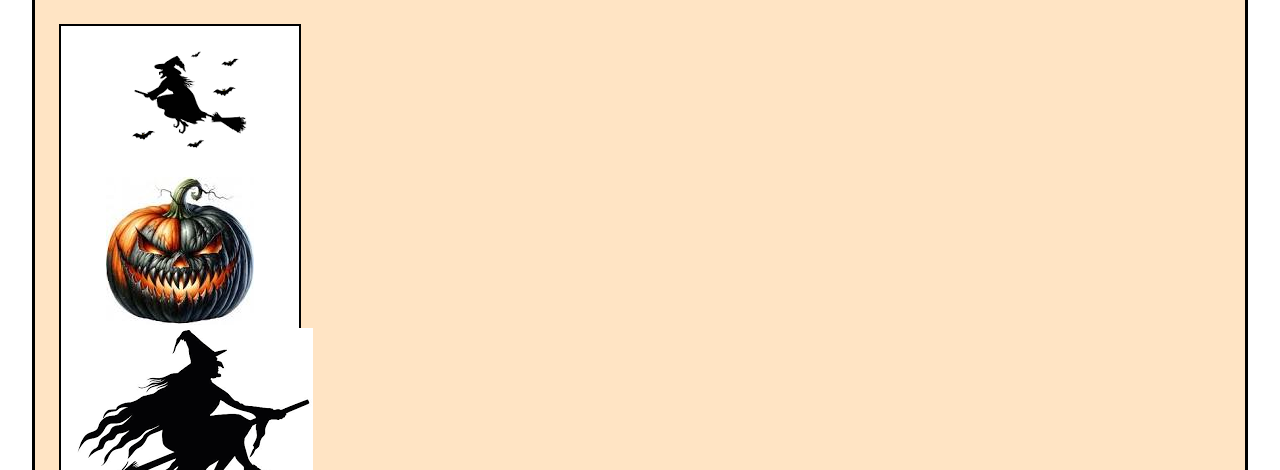
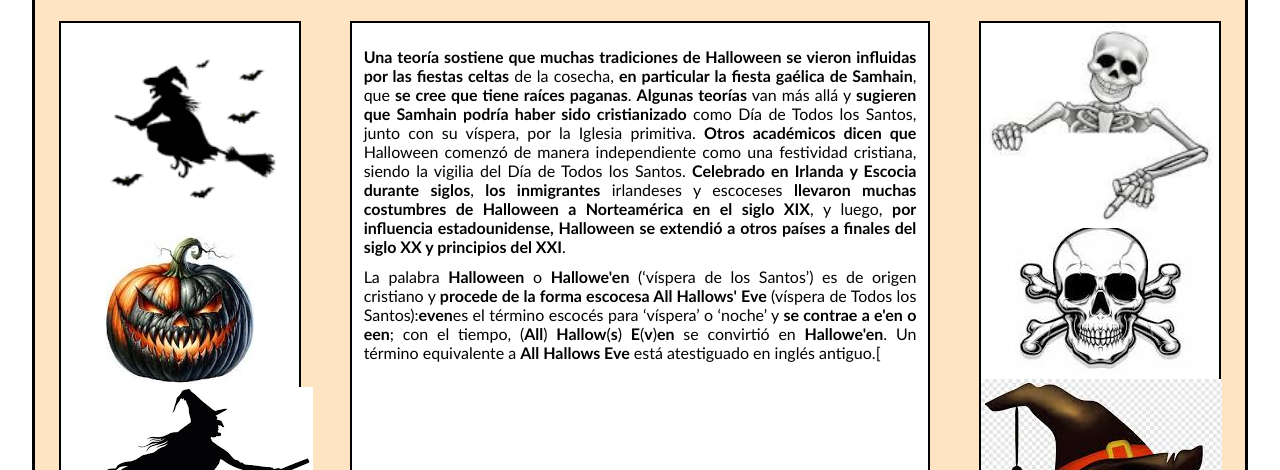
Before and after one commit to Mertxeps/Hallowen, a plain HTML site: page Index.html in a window 1280 px wide. Shown: the part 330-800 px from the top of the page. Drawn offline with Linux system fonts and the light colour scheme.

Commit message:
Creación página Index

```diff
--- a/Index.html
+++ b/Index.html
@@ -45,6 +45,7 @@
 			<div class = "Container">
 				<img id = "CalabazaFestiva1" src = "Images/Logo Calabaza.webp" alt = "Imagen de una Calabaza festiva con un cartel felicitando Hallowen">
 
+				<div class = "HalloweenInicio">
 					<aside>
 						<img src = "Images/Brujas/Bruja 1.png" alt = "Imagen de una bruja volando sobre su escoba">
 
@@ -55,7 +56,8 @@
 					</aside>
 
 					<section>
-
+						<p><strong>Una teoría sostiene que muchas tradiciones de Halloween se vieron influidas por las fiestas celtas</strong> de la cosecha, <strong>en particular la fiesta gaélica de Samhain</strong>, que <strong>se cree que tiene raíces paganas</strong>. <strong>Algunas teorías</strong> van más allá y <strong>sugieren que Samhain podría haber sido cristianizado</strong> como Día de Todos los Santos, junto con su víspera, por la Iglesia primitiva. <strong>Otros académicos dicen que</strong> Halloween comenzó de manera independiente como una festividad cristiana, siendo la vigilia del Día de Todos los Santos. <strong>Celebrado en Irlanda y Escocia durante siglos</strong>, <strong>los inmigrantes</strong> irlandeses y escoceses <strong>llevaron muchas costumbres de Halloween a Norteamérica en el siglo XIX</strong>, y luego, <strong>por influencia estadounidense, Halloween se extendió a otros países a finales del siglo XX y principios del XXI</strong>.</p>
+						<p>La palabra <strong>Halloween</strong> o <strong>Hallowe'en</strong> (‘víspera de los Santos’) es de origen cristiano y <strong>procede de la forma escocesa All Hallows' Eve</strong> (víspera de Todos los Santos):<strong>even</strong>es el término escocés para ‘víspera’ o ‘noche’ y <strong>se contrae a e'en o een</strong>; con el tiempo, (<strong>All</strong>) <strong>Hallow</strong>(<strong>s</strong>) <strong>E</strong>(<strong>v</strong>)<strong>en</strong> se convirtió en <strong>Hallowe'en</strong>. Un término equivalente a <strong>All Hallows Eve</strong> está atestiguado en inglés antiguo.[</p>
 					</section>
 
 					<aside>
@@ -66,7 +68,7 @@
 						<img src = "Images/Calaveras/Calavera 1.jpeg" alt = "Imagen de una Calabaza infernal">
 
 					</aside>
-
+				</div>
 			</div>
 
 		</main>
--- a/Styles/StylesIndex.css
+++ b/Styles/StylesIndex.css
@@ -9,6 +9,16 @@ header ul li:nth-of-type(1) {
 	background-color: bisque;
 	border: 3px solid black;
 	margin-bottom: 2%;
+}
+
+.Container img:first-of-type {
+	width: 100%;
+	object-fit: contain;
+	display: block; /* Asegura que la imagen no tenga espacio extra debajo */
+}
+
+.HalloweenInicio {
+	display: flex;
 }
 
 #CalabazaFestiva1 {
@@ -23,3 +33,17 @@ aside {
 	display: block;
 	text-align: center;
 }
+
+section {
+	margin: 2%;
+	width: 55%;
+	padding: 1%;
+	background-color: white;
+	border: 2px solid black;
+	text-align: justify;
+}
+
+section p {
+	padding-top: 2%;
+	text-align: justify;
+}
```
Lines whose indentation alone changed are shown as unchanged.
